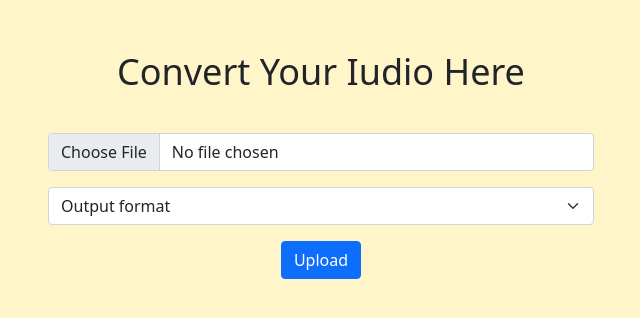
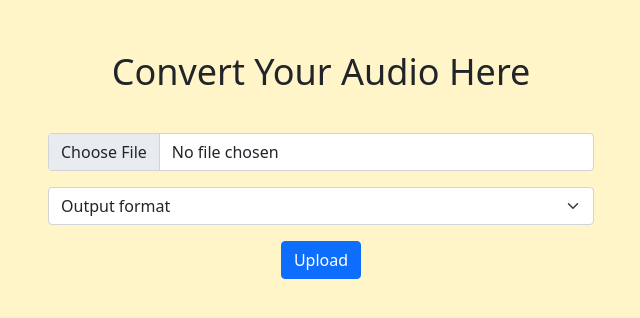
Before and after one commit to will8889/Convertor, a Flask app: page /audio in a window 1280 px wide. Shown: the part 80-398 px from the top of the page, without its empty margins (319-959 px from the left). Run offline with Flask 2, Linux system fonts and the light colour scheme.

Commit message:
Update audio.html

```diff
--- a/templates/audio.html
+++ b/templates/audio.html
@@ -29,7 +29,7 @@
         </nav>
 
         <main>
-            <h1>Convert Your Iudio Here</h1>
+            <h1>Convert Your Audio Here</h1>
 
             <div class="container h-100">
                 <div class="row h-100 justify-content-center align-items-center">
```
